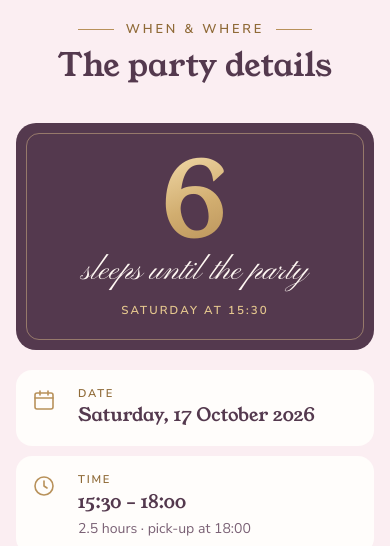
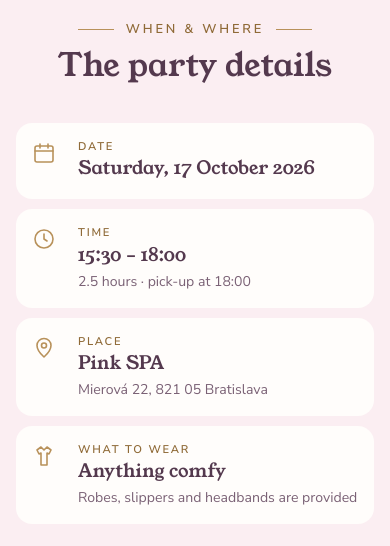
Before and after one commit to varditerbadoyann-code/Emili-s-Birthday, a plain HTML site: page index.html in a window 390 px wide. Shown: the part 1810-2356 px from the top of the page. Drawn offline with Linux system fonts and the light colour scheme.

Commit message:
Remove countdown card and clarify the locations heading
The "sleeps until the party" counter was confusing, so the details
section now shows just the four fact cards (one row on desktop, two
on tablets). Rename "How to find us" to "How to find the locations",
since the map covers both Pink SPA and the café.

Co-Authored-By: Claude Opus 5.5 <noreply@anthropic.com>

```diff
--- a/index.html
+++ b/index.html
@@ -79,13 +79,8 @@ h1 { margin: 0; font-weight: 400; display: flex; flex-direction: column; gap: 4p
 
 /* ---------- details ---------- */
 .details { background: #fbeef2; padding: 88px clamp(20px, 6cqi, 96px) 80px; display: flex; flex-direction: column; align-items: center; }
-.details-grid { width: 100%; max-width: 1000px; display: grid; grid-template-columns: minmax(0, 0.8fr) minmax(0, 1.6fr); gap: 20px; }
-.countdown { background: var(--plum); color: var(--ivory); border-radius: 20px; padding: 32px 24px; display: flex; flex-direction: column; align-items: center; justify-content: center; text-align: center; gap: 6px; position: relative; overflow: hidden; }
-.countdown::before { content: ""; position: absolute; inset: 10px; border: 1px solid rgba(230,200,143,.45); border-radius: 13px; pointer-events: none; }
-.cd-num { font: 400 6.5rem/0.9 var(--f-serif); background: linear-gradient(160deg, #f1d9a8, #d1ad6f 55%, #b8915a); -webkit-background-clip: text; background-clip: text; -webkit-text-fill-color: transparent; color: #e6c88f; font-variant-numeric: tabular-nums; }
-.cd-label { font: 400 2rem/1.1 var(--f-script); }
-.cd-sub { font: 600 0.72rem/1.4 var(--f-sans); letter-spacing: 0.18em; text-transform: uppercase; color: #e6c88f; margin-top: 6px; }
-.fact-cards { list-style: none; margin: 0; padding: 0; display: grid; grid-template-columns: repeat(2, minmax(0, 1fr)); gap: 14px; }
+.details-grid { width: 100%; max-width: 1100px; }
+.fact-cards { list-style: none; margin: 0; padding: 0; display: grid; grid-template-columns: repeat(4, minmax(0, 1fr)); gap: 14px; }
 .fact { background: var(--paper); border-radius: 16px; padding: 20px 20px 18px; display: flex; flex-direction: column; gap: 2px; min-width: 0; }
 .fact svg, .text-link svg, .node svg { width: 24px; height: 24px; fill: none; stroke: currentColor; stroke-width: 1.6; stroke-linecap: round; stroke-linejoin: round; }
 .fact svg { color: var(--gold); margin-bottom: 10px; }
@@ -202,6 +197,8 @@ h1 { margin: 0; font-weight: 400; display: flex; flex-direction: column; gap: 4p
 
 
 
+@media (max-width: 1000px) { .fact-cards { grid-template-columns: repeat(2, minmax(0, 1fr)); } }
+
 /* ---------- phones (one breakpoint, shared with the <picture> sources) ---------- */
 @media (max-width: 760px) {
   .hero { min-height: 0; aspect-ratio: auto; display: block; }
@@ -215,7 +212,6 @@ h1 { margin: 0; font-weight: 400; display: flex; flex-direction: column; gap: 4p
   .letter { padding: 56px 22px 40px; }
   .deco { width: 170px; right: 12px; bottom: 16px; }
   .details { padding: 64px 16px 56px; }
-  .details-grid { grid-template-columns: 1fr; }
   .fact-cards { grid-template-columns: 1fr; gap: 10px; }
   .fact { display: grid; grid-template-columns: 34px minmax(0, 1fr); column-gap: 12px; padding: 16px; }
   .fact svg { grid-row: span 3; margin: 2px 0 0; }
@@ -296,11 +292,6 @@ h1 { margin: 0; font-weight: 400; display: flex; flex-direction: column; gap: 4p
       <h2 id="details-title" class="sec-title">The party details</h2>
     </div>
     <div class="details-grid">
-      <div class="countdown">
-        <span class="cd-num" data-cd-num>6</span>
-        <span class="cd-label" data-cd-label>sleeps until the party</span>
-        <span class="cd-sub">Saturday at 15:30</span>
-      </div>
       <ul class="fact-cards">
         <li class="fact">
           <svg viewBox="0 0 24 24" aria-hidden="true"><rect x="3" y="5" width="18" height="16" rx="2"/><path d="M3 10h18M8 3v4M16 3v4"/></svg>
@@ -374,8 +365,8 @@ h1 { margin: 0; font-weight: 400; display: flex; flex-direction: column; gap: 4p
 
   <section class="where" id="where" aria-labelledby="where-title">
     <div class="sec-head">
-      <p class="eyebrow">Location</p>
-      <h2 id="where-title" class="sec-title">How to find us</h2>
+      <p class="eyebrow">Locations</p>
+      <h2 id="where-title" class="sec-title">How to find the locations</h2>
     </div>
     <div class="where-grid">
       <figure class="map-card">
@@ -558,24 +549,6 @@ h1 { margin: 0; font-weight: 400; display: flex; flex-direction: column; gap: 4p
   var announcer = document.getElementById('announce');
   function announce(msg) { announcer.textContent = ''; setTimeout(function () { announcer.textContent = msg; }, 50); }
 
-  // Countdown in "sleeps", counted on Bratislava's calendar so guests abroad see the same number
-  var partyDay = Date.UTC(2026, 9, 17);
-  var todayUTC;
-  try {
-    var parts = new Intl.DateTimeFormat('en-CA', { timeZone: 'Europe/Bratislava', year: 'numeric', month: '2-digit', day: '2-digit' }).format(new Date()).split('-');
-    todayUTC = Date.UTC(+parts[0], +parts[1] - 1, +parts[2]);
-  } catch (e) {
-    var now = new Date();
-    todayUTC = Date.UTC(now.getFullYear(), now.getMonth(), now.getDate());
-  }
-  var days = Math.round((partyDay - todayUTC) / 86400000);
-  var num = document.querySelector('[data-cd-num]');
-  var lab = document.querySelector('[data-cd-label]');
-  if (days > 1) { num.textContent = days; lab.textContent = 'sleeps until the party'; }
-  else if (days === 1) { num.textContent = '1'; lab.textContent = 'more sleep!'; }
-  else if (days === 0) { num.textContent = '♥'; lab.textContent = "It's party day!"; }
-  else { num.textContent = '♥'; lab.textContent = 'Thank you for coming!'; }
-
   // Copy text to the clipboard; if the browser refuses, select it so the guest can copy by hand
   function copyText(text, selectEl, setLabel, resetLabel, what) {
     function done(msg, spoken) {
```
